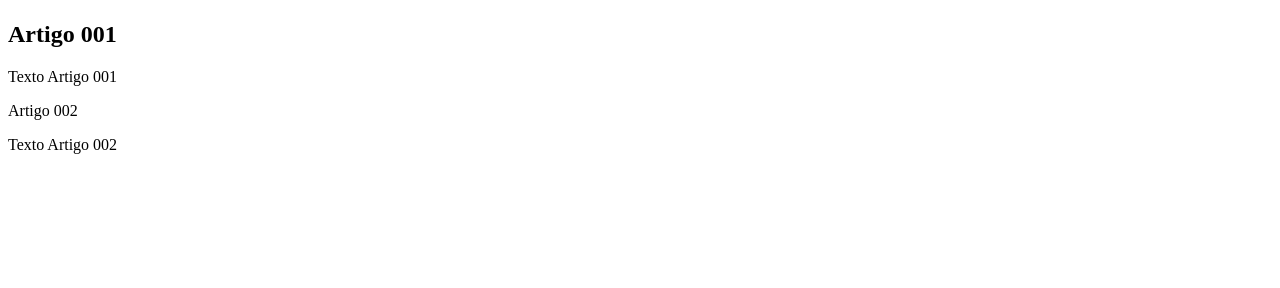
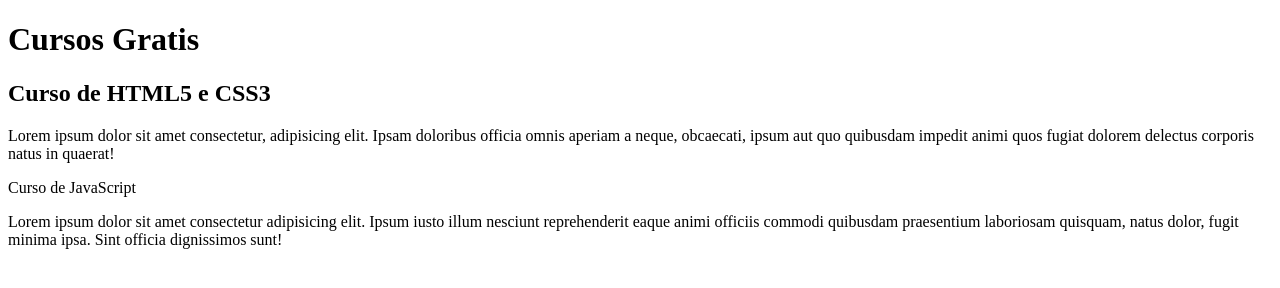
Before and after one commit to Vannival/Projeto-estudo-no-youtube, a plain HTML site: page index.html in a window 1280 px wide. Drawn offline with Linux system fonts and the light colour scheme.

Commit message:
add conteudo

```diff
--- a/index.html
+++ b/index.html
@@ -8,14 +8,14 @@
 <body>
     <main>
         <header>
-            <h1></h1>
+            <h1>Cursos Gratis</h1>
         </header>
         <article>
-            <h2>Artigo 001</h2>
-            <p>Texto Artigo 001</p>
+            <h2>Curso de HTML5 e CSS3</h2>
+            <p>Lorem ipsum dolor sit amet consectetur, adipisicing elit. Ipsam doloribus officia omnis aperiam a neque, obcaecati, ipsum aut quo quibusdam impedit animi quos fugiat dolorem delectus corporis natus in quaerat!</p>
         </article>
-        <article>Artigo 002</article>
-        <p>Texto Artigo 002</p>
+        <article>Curso de JavaScript</article>
+        <p>Lorem ipsum dolor sit amet consectetur adipisicing elit. Ipsum iusto illum nesciunt reprehenderit eaque animi officiis commodi quibusdam praesentium laboriosam quisquam, natus dolor, fugit minima ipsa. Sint officia dignissimos sunt!</p>
     </main>
 </body>
 </html>
```
